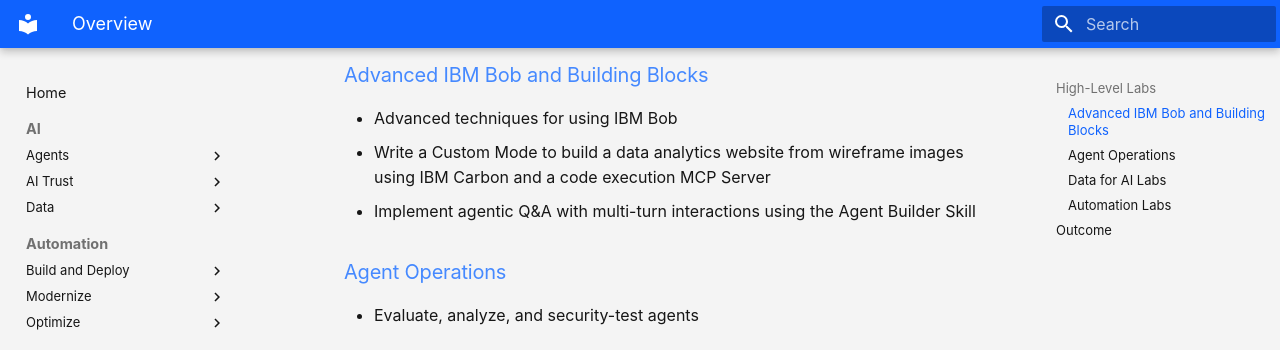
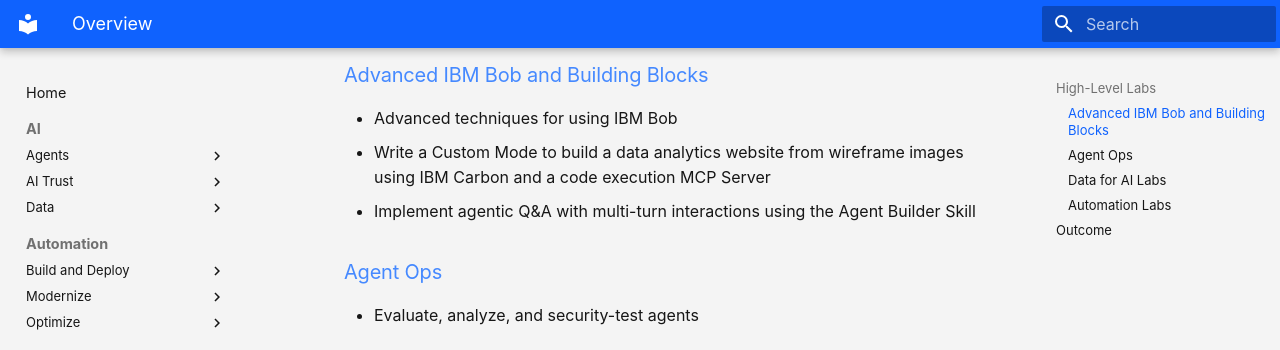
Before and after one commit to ibm-self-serve-assets/building-blocks-docs, an MkDocs documentation site: the page built from docs-src/workshop/index.md, in a window 1280 px wide and 900 px high, scrolled down 628 px. Shown: the top 350 px of the window. Built offline with MkDocs 1.6.1 and Material for MkDocs 9.7.7, drawn with Linux system fonts in a browser that asks for light colours.

Commit message:
update wording in docs

```diff
--- a/docs-src/workshop/index.md
+++ b/docs-src/workshop/index.md
@@ -19,7 +19,7 @@
 - Write a Custom Mode to build a data analytics website from wireframe images using IBM Carbon and a code execution MCP Server
 - Implement agentic Q&A with multi-turn interactions using the Agent Builder Skill
 
-### [Agent Operations](https://github.com/build-engineering/ibm-building-blocks-workshop-q1-2026/tree/main/lab-4-agent-ops)
+### [Agent Ops](https://github.com/build-engineering/ibm-building-blocks-workshop-q1-2026/tree/main/lab-4-agent-ops)
 - Evaluate, analyze, and security-test agents
 
 ### [Data for AI Labs](https://github.com/build-engineering/ibm-building-blocks-workshop-q1-2026/tree/main/lab-5-data-for-ai)
```
